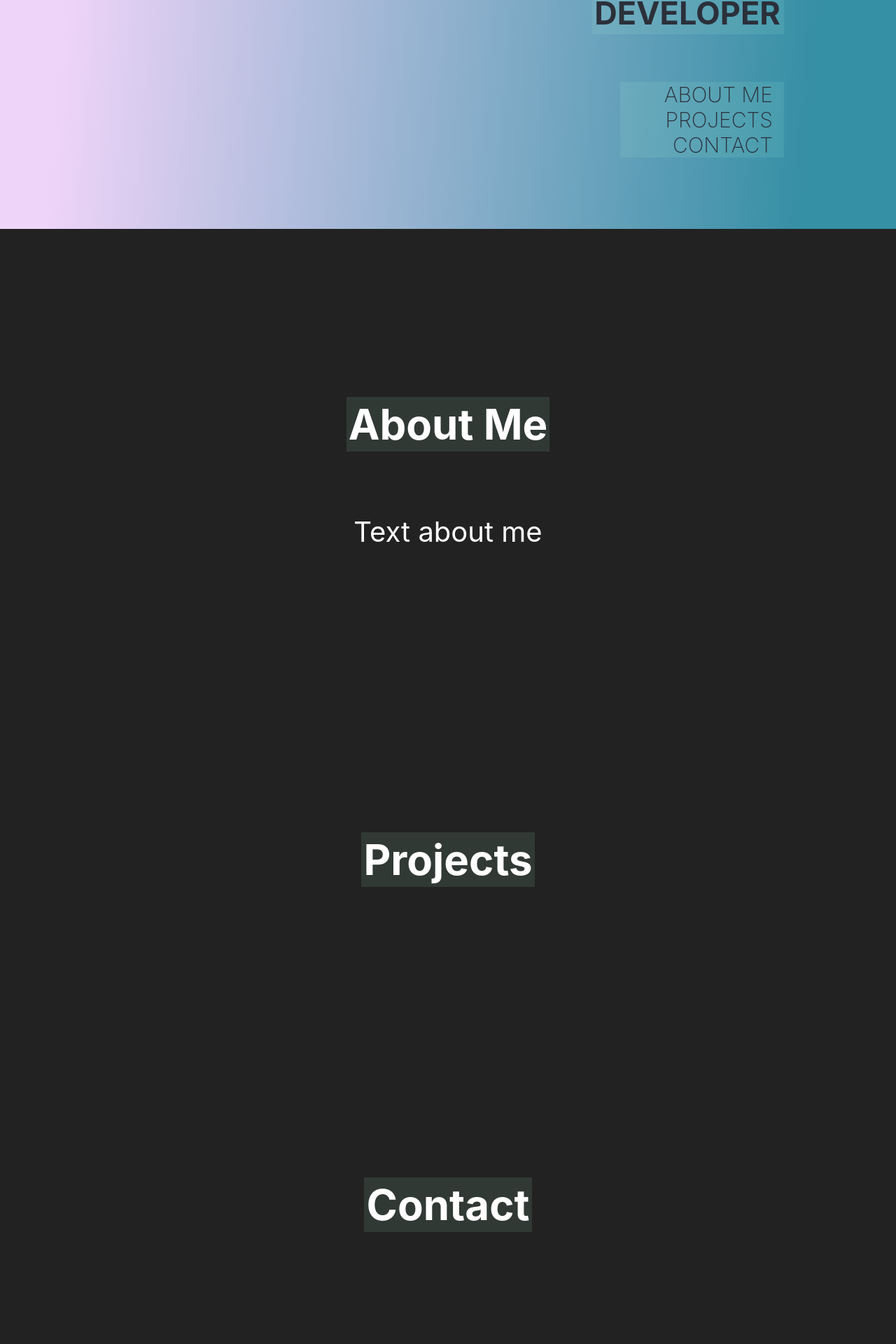
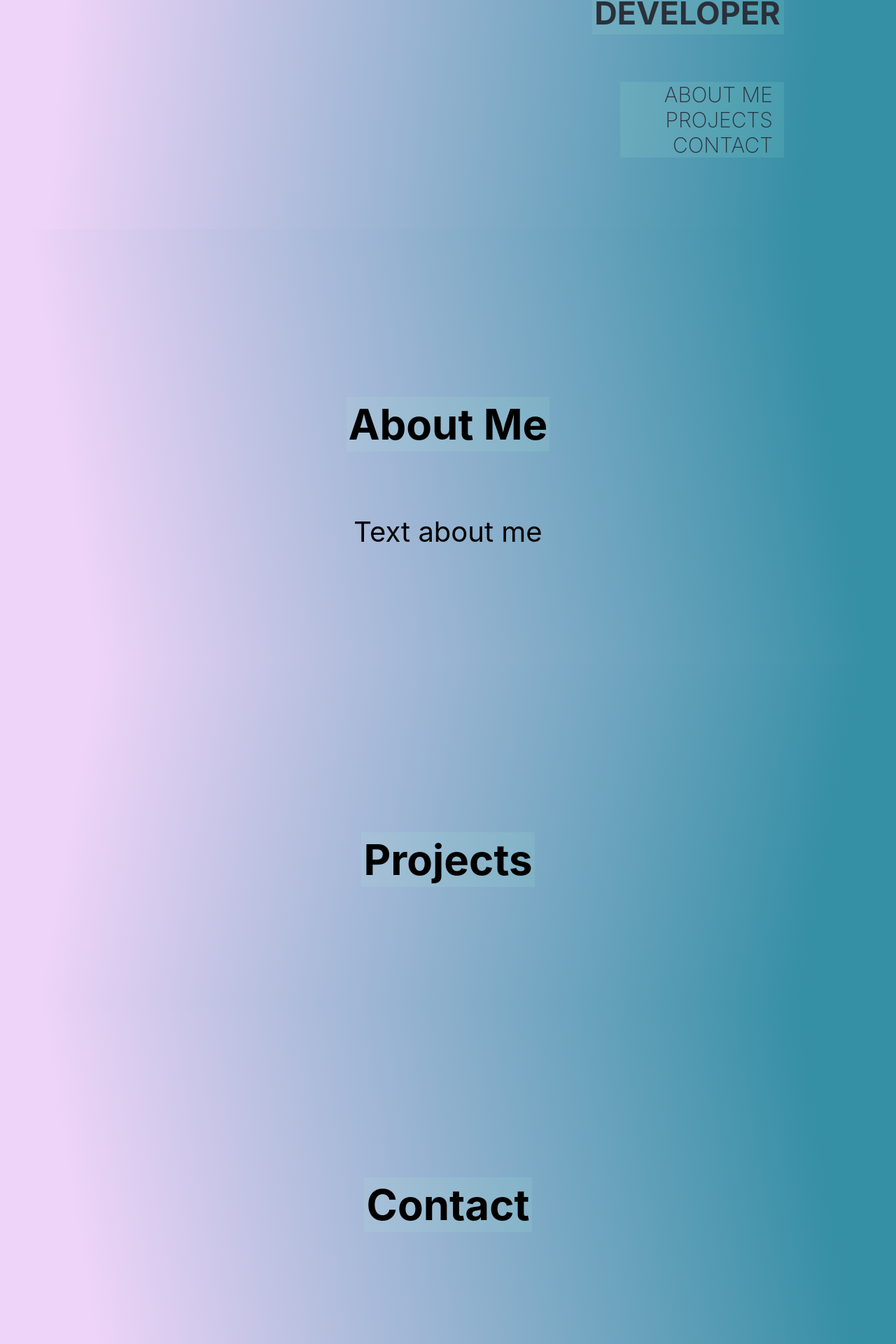
Before and after one commit to peltonan/about-me, a React (Create React App) app: page / in a window 1280 px wide. Shown: the part 473-2393 px from the top of the page at 70% size. Built offline with nearby package versions, Linux system fonts and the light colour scheme.

Commit message:
Styling and Navigation

```diff
--- a/src/App.css
+++ b/src/App.css
@@ -36,35 +36,44 @@ h2 {
   background-color: rgb(172, 252, 217, 0.1);
   list-style-type: none;
   padding-right: 1rem;
+  transition: 0.3s;
+
 }
 
-.aboutMe {
-  font-size: 40px;
-  background: #222222;
-  color: white;
-  padding: 30px 10px 5px 10px;
-  top: 0;
-  left: 60px;
+.navigation:hover {
+  font-size: 35px;
 }
 
-.projects {
+.liAboutMe {
+  transition: 0.5s;
+}
+
+a {
+  text-decoration: none;
+  color: rgb(43, 48, 58)
+}
+
+#textAboutMe {
+  background: linear-gradient(81deg, rgb(238, 212, 248) 10% 10%, rgb(53, 143, 165) 90%);
   font-size: 40px;
-  background: #222222;
-  color: white;
   padding: 30px 10px 5px 10px;
-  top: 0;
   left: 60px;
 
 }
 
-.contact {
+#showProjects {
+  background: linear-gradient(100deg, rgb(238, 212, 248) 10% 10%, rgb(53, 143, 165) 90%);
   font-size: 40px;
-  background: #222222;
-  color: white;
   padding: 30px 10px 5px 10px;
-  top: 0;
   left: 60px;
 
+}
+
+#contactInformation {
+  background: linear-gradient(81deg, rgb(238, 212, 248) 10% 10%, rgb(53, 143, 165) 90%);
+  font-size: 40px;
+  padding: 30px 10px 5px 10px;
+  left: 60px;
 }
 
 .container {
--- a/src/App.js
+++ b/src/App.js
@@ -15,25 +15,32 @@ function App() {
           </div>
 
           <div>
-            <ul className="liOptions">
-              <li className="navigation">About Me</li>
-              <li className="navigation">Projects</li>
-              <li className="navigation">Contact</li>
+            <ul>
+              <li className="navigation">
+                <a href="#textAboutMe">About Me</a>
+              </li>
+
+              <li className="navigation">
+                <a href="#showProjects">Projects</a>
+              </li>
+
+              <li className="navigation">
+                <a href="#contactInformation">Contact</a>
+              </li>
             </ul>
           </div>
         </section>
 
       </div>
 
-      <section className="aboutMe">
+      <section id="textAboutMe">
         <div className="container">
-
-          <h2>About Me</h2>
+          <h2 className="textAboutMe">About Me</h2>
           <p>Text about me</p>
         </div>
       </section>
 
-      <section className="projects">
+      <section id="showProjects">
         <div className="container">
           <h2>Projects</h2>
 
@@ -43,7 +50,7 @@ function App() {
 
 
 
-      <section className="contact">
+      <section id="contactInformation">
         <div className="container">
 
           <h2>Contact</h2>
```
